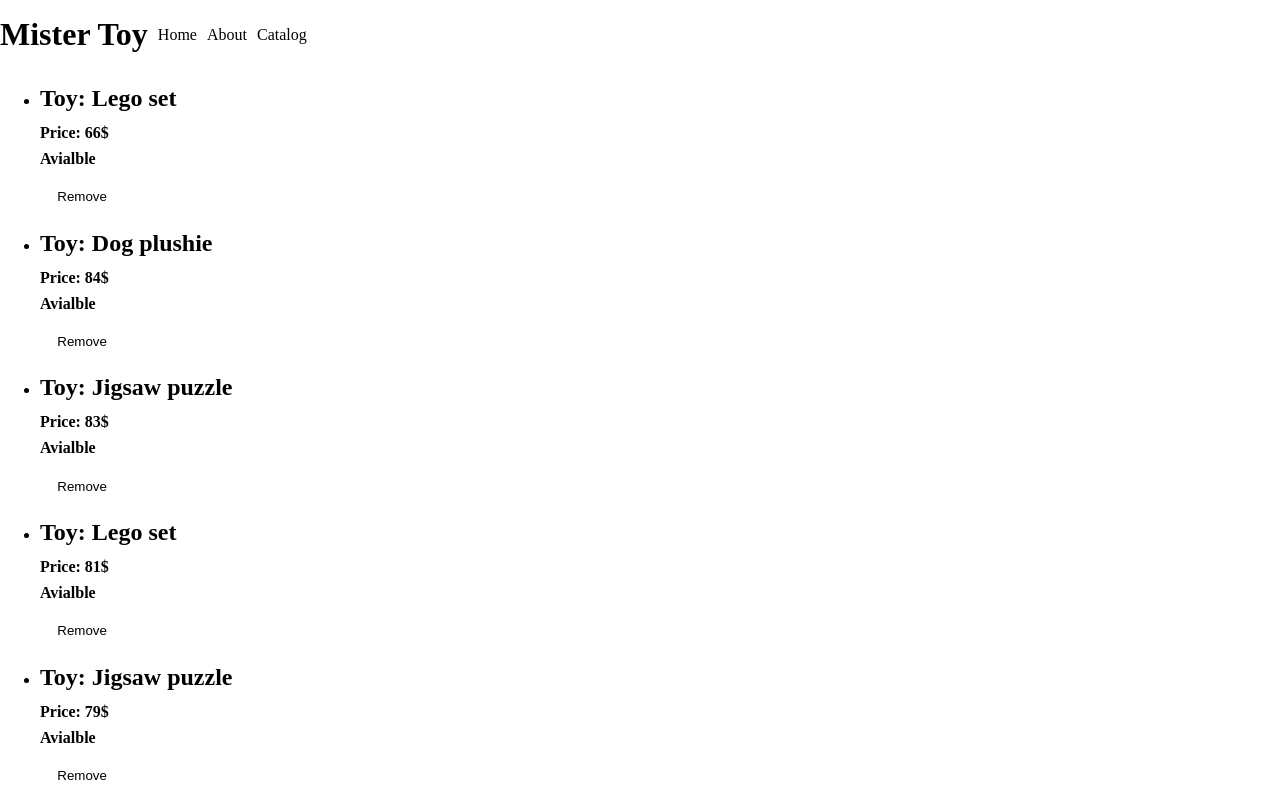
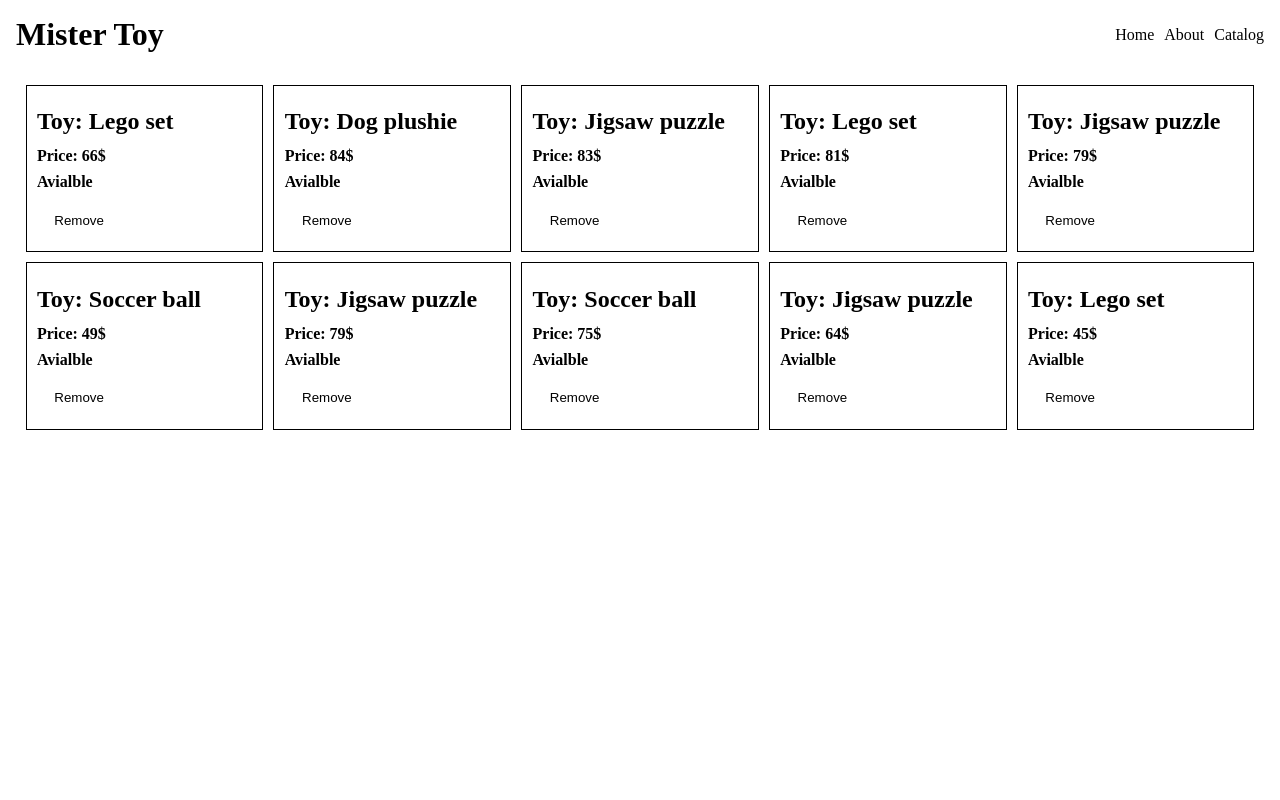
Before and after one commit to DrorGaon/MisterToy---frontend, a React (Vite) app: page /toys in a window 1280 px wide. Shown: the top 800 px of the page. Built offline with nearby package versions, Linux system fonts and the light colour scheme.

Commit message:
Improve styling

```diff
--- a/src/RootCmp.jsx
+++ b/src/RootCmp.jsx
@@ -8,7 +8,7 @@ export function RootCmp(){
 
     return (
         <Router>
-            <section className="app">
+            <section className="app main-layout">
                 <AppHeader />
                 <main>
                     <Routes>
--- /dev/null
+++ b/src/assets/style/base/layout.css
@@ -0,0 +1,18 @@
+.main-layout {
+    display: grid;
+    grid-template-columns: 1.6rem 1fr 1.6rem;
+}
+
+.main-layout > * {
+    grid-column: 2;
+}
+
+.main-layout .full {
+    grid-column: 1/-1;
+}
+
+.container {
+    max-width: 800px;
+    padding: 1em;
+    margin: auto;
+}
--- a/src/assets/style/cmps/AppHeader.css
+++ b/src/assets/style/cmps/AppHeader.css
@@ -1,7 +1,10 @@
 .app-header {
     display: flex;
+    justify-content: space-between;
     align-items: center;
     gap: 10px;
+
+    padding-inline: 1em;
 }
 
 .app-header h1{
--- /dev/null
+++ b/src/assets/style/cmps/ToyIndex.css
@@ -0,0 +1,18 @@
+.toy-list {
+    display: grid;
+    grid-template-columns: repeat(auto-fill, minmax(200px, 1fr));
+    gap: 10px;
+    align-items: flex-start;
+
+    list-style: none;
+    padding: 0;
+}
+
+.toy-list li {
+    display: flex;
+    flex-direction: column;
+    justify-content: space-around;
+
+    padding: 0.65em;
+    border: 1px solid black;
+}
--- a/src/assets/style/main.css
+++ b/src/assets/style/main.css
@@ -1,9 +1,11 @@
 /* base */
 @import "base/base.css";
 @import "base/forms.css";
+@import "base/layout.css";
 
 /* cmps */
 @import "cmps/AppHeader.css";
+@import "cmps/ToyIndex.css";
 
 /* setup */
 @import "setup/vars.css";
--- a/src/cmps/AppHeader.jsx
+++ b/src/cmps/AppHeader.jsx
@@ -5,7 +5,7 @@ export function AppHeader(){
 
 
     return (
-        <section className="app-header">
+        <section className="app-header main-layout full">
             <h1>Mister Toy</h1>
 
             <nav>
```
